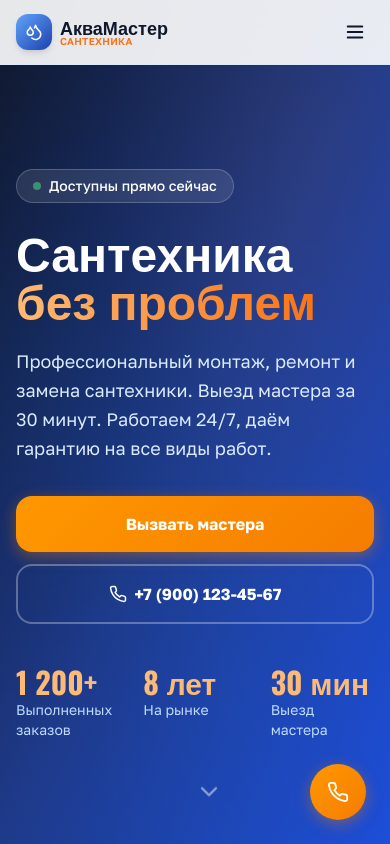
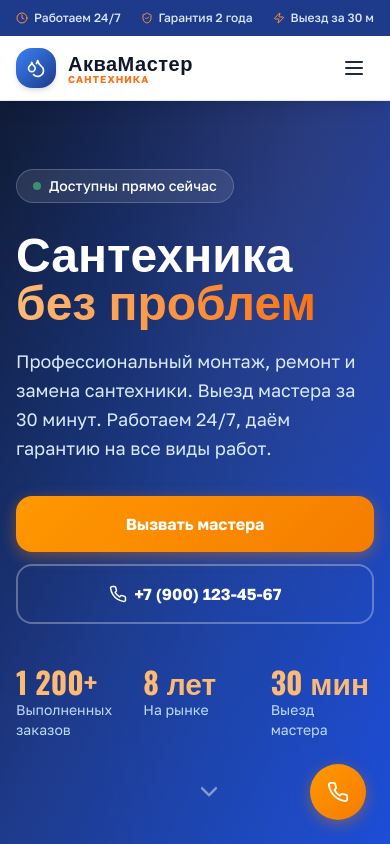
Before and after one commit to pr-poehali-dev/landvix-plumbing-services, a React (Vite) app: page / in a window 390 px wide. Shown: the top 844 px of the page. Built offline with nearby package versions, Linux system fonts and the light colour scheme.

Commit message:
feat: широкая шапка с баннером

```diff
--- a/src/components/Header.tsx
+++ b/src/components/Header.tsx
@@ -9,59 +9,123 @@ const navLinks = [
   { href: '#faq', label: 'FAQ' },
 ];
 
+const PERKS = [
+  { icon: 'Clock', text: 'Работаем 24/7' },
+  { icon: 'ShieldCheck', text: 'Гарантия 2 года' },
+  { icon: 'Zap', text: 'Выезд за 30 мин' },
+  { icon: 'BadgeCheck', text: 'Лицензия СРО' },
+];
+
 export default function Header() {
   const [menuOpen, setMenuOpen] = useState(false);
 
   return (
-    <header className="fixed top-0 left-0 right-0 z-50 bg-white/90 backdrop-blur-md border-b border-blue-100 shadow-sm">
+    <header className="fixed top-0 left-0 right-0 z-50 shadow-lg">
+
+      {/* ── Верхняя полоска ── */}
+      <div className="bg-blue-900 text-white text-xs">
+        <div className="max-w-6xl mx-auto px-4 h-9 flex items-center justify-between gap-4">
+          <div className="flex items-center gap-5 overflow-x-auto scrollbar-none">
+            {PERKS.map((p) => (
+              <div key={p.text} className="flex items-center gap-1.5 whitespace-nowrap flex-shrink-0">
+                <Icon name={p.icon} size={12} className="text-orange-400" fallback="Check" />
+                <span className="text-blue-100 font-medium">{p.text}</span>
+              </div>
+            ))}
+          </div>
+          <a
+            href="tel:+79001234567"
+            className="hidden sm:flex items-center gap-1.5 font-bold text-white hover:text-orange-300 transition-colors whitespace-nowrap flex-shrink-0"
+          >
+            <Icon name="Phone" size={12} className="text-orange-400" />
+            +7 (900) 123-45-67
+          </a>
+        </div>
+      </div>
+
+      {/* ── Основная шапка ── */}
+      <div className="bg-white border-b border-blue-100">
         <div className="max-w-6xl mx-auto px-4 h-16 flex items-center justify-between">
-        <a href="#" className="flex items-center gap-2">
-          <div className="w-9 h-9 rounded-xl bg-gradient-to-br from-blue-400 to-blue-800 flex items-center justify-center shadow-md">
-            <Icon name="Droplets" size={18} className="text-white" />
+          <a href="#" className="flex items-center gap-3">
+            <div className="w-10 h-10 rounded-2xl bg-gradient-to-br from-blue-500 to-blue-900 flex items-center justify-center shadow-md">
+              <Icon name="Droplets" size={20} className="text-white" />
             </div>
             <div>
-            <div className="font-oswald font-bold text-lg text-slate-900 leading-none">АкваМастер</div>
-            <div className="text-[10px] text-orange-500 font-semibold tracking-wide leading-none">САНТЕХНИКА</div>
+              <div className="font-oswald font-bold text-xl text-slate-900 leading-none tracking-wide">АкваМастер</div>
+              <div className="text-[10px] text-orange-500 font-bold tracking-widest leading-none mt-0.5">САНТЕХНИКА</div>
             </div>
           </a>
 
-        <nav className="hidden md:flex items-center gap-6">
+          <nav className="hidden md:flex items-center gap-1">
             {navLinks.map((l) => (
-            <a key={l.href} href={l.href} className="text-sm font-medium text-gray-600 hover:text-blue-700 transition-colors">
+              <a
+                key={l.href}
+                href={l.href}
+                className="px-4 py-2 rounded-xl text-sm font-semibold text-gray-600 hover:text-blue-700 hover:bg-blue-50 transition-all"
+              >
                 {l.label}
               </a>
             ))}
           </nav>
 
           <div className="hidden md:flex items-center gap-3">
-          <a href="tel:+79001234567" className="flex items-center gap-2 text-sm font-bold text-slate-900 hover:text-blue-700 transition-colors">
+            <a
+              href="tel:+79001234567"
+              className="flex items-center gap-2 px-4 py-2.5 rounded-xl border-2 border-blue-100 hover:border-blue-300 transition-all"
+            >
               <Icon name="Phone" size={15} className="text-orange-500" />
-            +7 (900) 123-45-67
+              <span className="text-sm font-bold text-slate-900">+7 (900) 123-45-67</span>
             </a>
-          <a href="#contacts" className="btn-orange px-4 py-2 rounded-xl text-sm font-bold text-white">
+            <a
+              href="#contacts"
+              className="btn-orange px-5 py-2.5 rounded-xl text-sm font-bold text-white flex items-center gap-2"
+            >
+              <Icon name="Wrench" size={14} className="text-white" />
               Вызвать мастера
             </a>
           </div>
 
-        <button onClick={() => setMenuOpen(!menuOpen)} className="md:hidden p-2 rounded-lg text-slate-900">
-          <Icon name={menuOpen ? 'X' : 'Menu'} size={22} />
+          <button onClick={() => setMenuOpen(!menuOpen)} className="md:hidden p-2 rounded-xl text-slate-800 hover:bg-blue-50 transition-all">
+            <Icon name={menuOpen ? 'X' : 'Menu'} size={24} />
           </button>
         </div>
+      </div>
 
+      {/* ── Мобильное меню ── */}
       {menuOpen && (
-        <div className="md:hidden bg-white border-t border-blue-100 px-4 py-4 flex flex-col gap-3">
+        <div className="md:hidden bg-white border-t border-blue-100 px-4 py-5 flex flex-col gap-2 shadow-xl">
           {navLinks.map((l) => (
-            <a key={l.href} href={l.href} onClick={() => setMenuOpen(false)} className="text-base font-medium text-gray-700 py-1">
+            <a
+              key={l.href}
+              href={l.href}
+              onClick={() => setMenuOpen(false)}
+              className="text-base font-semibold text-gray-700 px-3 py-2.5 rounded-xl hover:bg-blue-50 hover:text-blue-700 transition-all"
+            >
               {l.label}
             </a>
           ))}
-          <a href="tel:+79001234567" className="flex items-center gap-2 font-bold text-slate-900 py-1">
+          <div className="border-t border-blue-100 mt-2 pt-3 flex flex-col gap-2">
+            <a href="tel:+79001234567" className="flex items-center gap-2 px-3 py-2.5 font-bold text-slate-900">
               <Icon name="Phone" size={16} className="text-orange-500" />
               +7 (900) 123-45-67
             </a>
-          <a href="#contacts" className="btn-orange px-4 py-3 rounded-xl text-center font-bold text-white">
+            <a
+              href="#contacts"
+              onClick={() => setMenuOpen(false)}
+              className="btn-orange px-4 py-3.5 rounded-xl text-center font-bold text-white flex items-center justify-center gap-2"
+            >
+              <Icon name="Wrench" size={16} className="text-white" />
               Вызвать мастера
             </a>
+          </div>
+          <div className="grid grid-cols-2 gap-2 mt-1">
+            {PERKS.map((p) => (
+              <div key={p.text} className="flex items-center gap-2 bg-blue-50 rounded-xl px-3 py-2">
+                <Icon name={p.icon} size={13} className="text-blue-700" fallback="Check" />
+                <span className="text-xs font-semibold text-blue-800">{p.text}</span>
+              </div>
+            ))}
+          </div>
         </div>
       )}
     </header>
```
Lines whose indentation alone changed are shown as unchanged.
